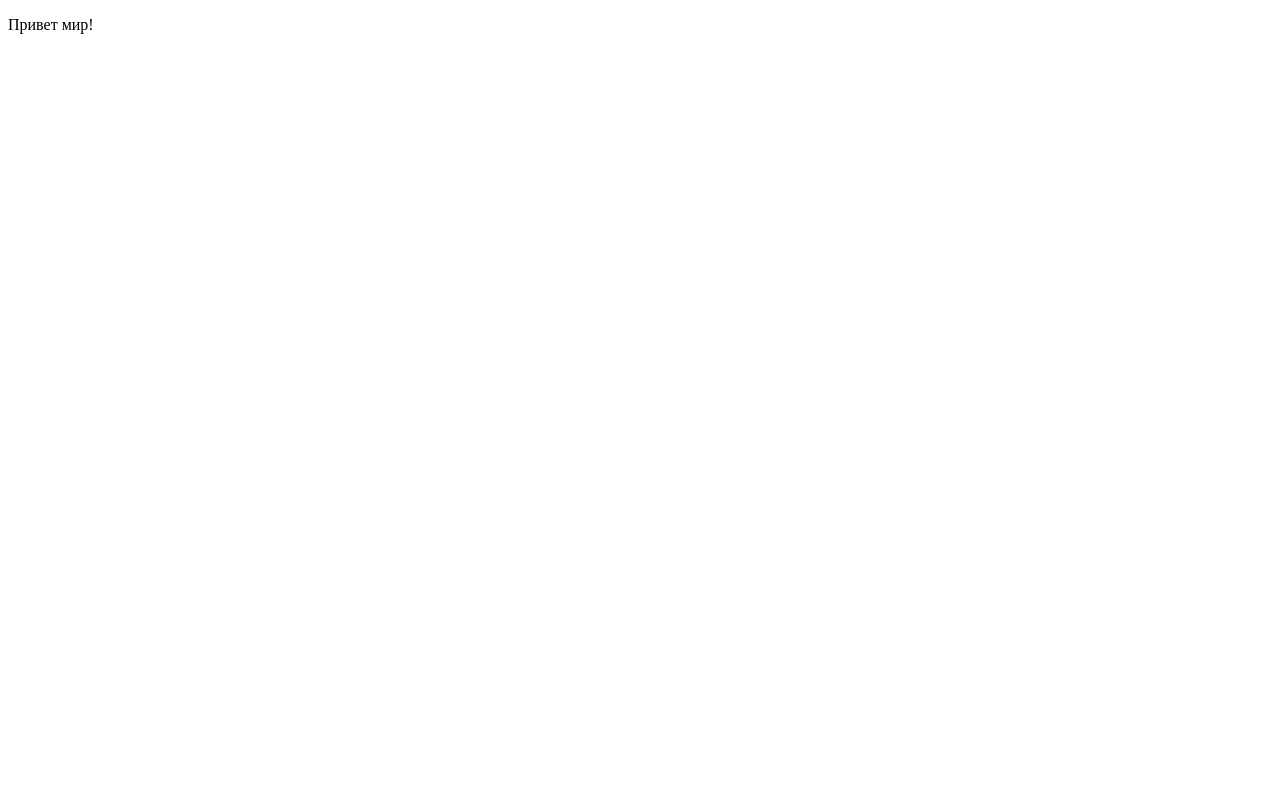
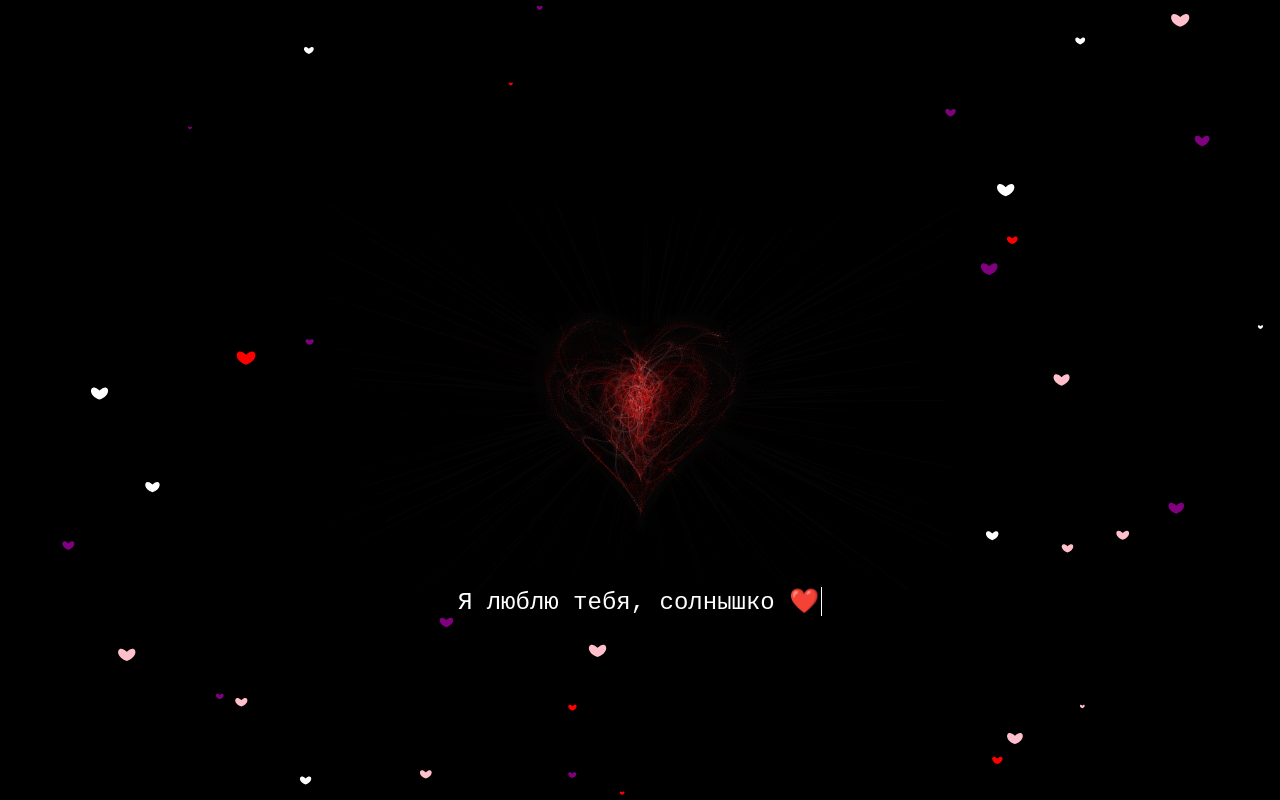
Before and after one commit to doflare123/Love, a plain HTML site: page index.html in a window 1280 px wide. Drawn offline with Linux system fonts and the light colour scheme.

Commit message:
add more content

```diff
--- a/index.html
+++ b/index.html
@@ -3,9 +3,19 @@
 <head>
     <meta charset="UTF-8">
     <meta name="viewport" content="width=device-width, initial-scale=1.0">
-    <title>Document</title>
+    <title>For You❤️</title>
+    <link href="style.css" rel="stylesheet" type="text/css" />
+    <script src="script.js" defer></script>
+    <script src="scriptHeart.js" defer></script>
+    <script src="typingText.js" defer></script>
+    <script src="start.js" defer></script>
 </head>
 <body>
-    <p>Привет мир!</p>
+    <audio id="background-music" autoplay loop>
+        <source src="music/Kaplan.mp3" type="audio/mpeg">
+    </audio>
+    <canvas id="background" class="background"></canvas>
+    <canvas id="heart"></canvas>
+    <div id="typing-text"><p></p></div>
 </body>
 </html>
--- /dev/null
+++ b/script.js
@@ -0,0 +1,146 @@
+window.requestAnimationFrame =
+    window.__requestAnimationFrame ||
+        window.requestAnimationFrame ||
+        window.webkitRequestAnimationFrame ||
+        window.mozRequestAnimationFrame ||
+        window.oRequestAnimationFrame ||
+        window.msRequestAnimationFrame ||
+        (function () {
+            return function (callback, element) {
+                var lastTime = element.__lastTime;
+                if (lastTime === undefined) {
+                    lastTime = 0;
+                }
+                var currTime = Date.now();
+                var timeToCall = Math.max(1, 33 - (currTime - lastTime));
+                window.setTimeout(callback, timeToCall);
+                element.__lastTime = currTime + timeToCall;
+            };
+        })();
+window.isDevice = (/android|webos|iphone|ipad|ipod|blackberry|iemobile|opera mini/i.test(((navigator.userAgent || navigator.vendor || window.opera)).toLowerCase()));
+var loaded = false;
+var init = function () {
+    if (loaded) return;
+    loaded = true;
+    var mobile = window.isDevice;
+    var koef = mobile ? 0.5 : 1;
+    var canvas = document.getElementById('heart');
+    var ctx = canvas.getContext('2d');
+    var width = canvas.width = koef * innerWidth;
+    var height = canvas.height = koef * innerHeight;
+    var rand = Math.random;
+    ctx.fillStyle = "rgba(0,0,0,1)";
+    ctx.fillRect(0, 0, width, height);
+
+    var heartPosition = function (rad) {
+        //return [Math.sin(rad), Math.cos(rad)];
+        return [Math.pow(Math.sin(rad), 3), -(15 * Math.cos(rad) - 5 * Math.cos(2 * rad) - 2 * Math.cos(3 * rad) - Math.cos(4 * rad))];
+    };
+    var scaleAndTranslate = function (pos, sx, sy, dx, dy) {
+        return [dx + pos[0] * sx, dy + pos[1] * sy];
+    };
+
+    window.addEventListener('resize', function () {
+        width = canvas.width = koef * innerWidth;
+        height = canvas.height = koef * innerHeight;
+        ctx.fillStyle = "rgba(0,0,0,1)";
+        ctx.fillRect(0, 0, width, height);
+    });
+
+    var traceCount = mobile ? 20 : 50;
+    var pointsOrigin = [];
+    var i;
+    var dr = mobile ? 0.3 : 0.1;
+    for (i = 0; i < Math.PI * 2; i += dr) pointsOrigin.push(scaleAndTranslate(heartPosition(i), 210, 13, 0, 0));
+    for (i = 0; i < Math.PI * 2; i += dr) pointsOrigin.push(scaleAndTranslate(heartPosition(i), 150, 9, 0, 0));
+    for (i = 0; i < Math.PI * 2; i += dr) pointsOrigin.push(scaleAndTranslate(heartPosition(i), 90, 5, 0, 0));
+    var heartPointsCount = pointsOrigin.length;
+
+    var targetPoints = [];
+    var pulse = function (kx, ky) {
+        for (i = 0; i < pointsOrigin.length; i++) {
+            targetPoints[i] = [];
+            targetPoints[i][0] = kx * pointsOrigin[i][0] + width / 2;
+            targetPoints[i][1] = ky * pointsOrigin[i][1] + height / 2;
+        }
+    };
+
+    var e = [];
+    for (i = 0; i < heartPointsCount; i++) {
+        var x = rand() * width;
+        var y = rand() * height;
+        e[i] = {
+            vx: 0,
+            vy: 0,
+            R: 2,
+            speed: rand() + 5,
+            q: ~~(rand() * heartPointsCount),
+            D: 2 * (i % 2) - 1,
+            force: 0.2 * rand() + 0.7,
+            f: "hsla(0," + ~~(40 * rand() + 60) + "%," + ~~(60 * rand() + 20) + "%,.3)",
+            trace: []
+        };
+        for (var k = 0; k < traceCount; k++) e[i].trace[k] = {x: x, y: y};
+    }
+
+    var config = {
+        traceK: 0.4,
+        timeDelta: 0.03
+    };
+
+    var time = 0;
+    var loop = function () {
+        var n = -Math.cos(time);
+        pulse((1 + n) * .5, (1 + n) * .5);
+        time += ((Math.sin(time)) < 0 ? 9 : (n > 0.8) ? .2 : 1) * config.timeDelta;
+        ctx.fillStyle = "rgba(0,0,0,.1)";
+        ctx.fillRect(0, 0, width, height);
+        for (i = e.length; i--;) {
+            var u = e[i];
+            var q = targetPoints[u.q];
+            var dx = u.trace[0].x - q[0];
+            var dy = u.trace[0].y - q[1];
+            var length = Math.sqrt(dx * dx + dy * dy);
+            if (10 > length) {
+                if (0.95 < rand()) {
+                    u.q = ~~(rand() * heartPointsCount);
+                }
+                else {
+                    if (0.99 < rand()) {
+                        u.D *= -1;
+                    }
+                    u.q += u.D;
+                    u.q %= heartPointsCount;
+                    if (0 > u.q) {
+                        u.q += heartPointsCount;
+                    }
+                }
+            }
+            u.vx += -dx / length * u.speed;
+            u.vy += -dy / length * u.speed;
+            u.trace[0].x += u.vx;
+            u.trace[0].y += u.vy;
+            u.vx *= u.force;
+            u.vy *= u.force;
+            for (k = 0; k < u.trace.length - 1;) {
+                var T = u.trace[k];
+                var N = u.trace[++k];
+                N.x -= config.traceK * (N.x - T.x);
+                N.y -= config.traceK * (N.y - T.y);
+            }
+            ctx.fillStyle = u.f;
+            for (k = 0; k < u.trace.length; k++) {
+                ctx.fillRect(u.trace[k].x, u.trace[k].y, 1, 1);
+            }
+        }
+        //ctx.fillStyle = "rgba(255,255,255,1)";
+        //for (i = u.trace.length; i--;) ctx.fillRect(targetPoints[i][0], targetPoints[i][1], 2, 2);
+
+        window.requestAnimationFrame(loop, canvas);
+    };
+    loop();
+};
+
+var s = document.readyState;
+if (s === 'complete' || s === 'loaded' || s === 'interactive') init();
+else document.addEventListener('DOMContentLoaded', init, false);
--- /dev/null
+++ b/scriptHeart.js
@@ -0,0 +1,47 @@
+var backgroundCanvas = document.getElementById('background');
+var bgCtx = backgroundCanvas.getContext('2d');
+
+var resizeCanvas = function () {
+    backgroundCanvas.width = window.innerWidth;
+    backgroundCanvas.height = window.innerHeight;
+};
+resizeCanvas();
+window.addEventListener('resize', resizeCanvas);
+
+var hearts = [];
+var heartColors = ["red", "pink", "purple", "white"];
+
+for (var i = 0; i < 50; i++) {
+    hearts.push({
+        x: Math.random() * backgroundCanvas.width,
+        y: Math.random() * backgroundCanvas.height,
+        size: Math.random() * 8 + 2,
+        speed: Math.random() * 2 + 1,
+        color: heartColors[Math.floor(Math.random() * heartColors.length)]
+    });
+}
+
+var drawHeart = function (ctx, x, y, size, color) {
+    ctx.fillStyle = color;
+    ctx.beginPath();
+    ctx.moveTo(x, y);
+    ctx.bezierCurveTo(x - size, y - size, x - size * 1.5, y + size / 2, x, y + size);
+    ctx.bezierCurveTo(x + size * 1.5, y + size / 2, x + size, y - size, x, y);
+    ctx.fill();
+};
+
+var updateHearts = function () {
+    bgCtx.clearRect(0, 0, backgroundCanvas.width, backgroundCanvas.height);
+    for (var i = 0; i < hearts.length; i++) {
+        var heart = hearts[i];
+        heart.y += heart.speed;
+        if (heart.y > backgroundCanvas.height) {
+            heart.y = -10;
+            heart.x = Math.random() * backgroundCanvas.width;
+        }
+        drawHeart(bgCtx, heart.x, heart.y, heart.size, heart.color);
+    }
+    requestAnimationFrame(updateHearts);
+};
+
+updateHearts();
--- /dev/null
+++ b/start.js
@@ -0,0 +1,5 @@
+document.addEventListener("click", function () {
+    var audio = document.getElementById("background-music");
+    audio.volume = 1.05;
+    audio.play();
+}, { once: true });
--- /dev/null
+++ b/style.css
@@ -0,0 +1,57 @@
+body {
+    align-items: center;
+    justify-content: center;
+    display: flex;
+    height: 100vh;
+    overflow: hidden; /* Чтобы не было прокрутки */
+    margin: 0;
+}
+
+canvas {
+    position: absolute;
+    width: 50%;
+    height: 50%;
+}
+
+#heart {
+    z-index: 100; /* Центральное сердце сверху */
+    pointer-events: none;
+}
+
+.background {
+    background-color: black;
+    width: 100%;
+    height: 100%;
+    z-index: 98; /* Фоновые сердечки снизу */
+    pointer-events: none;
+}
+
+
+
+#typing-text {
+    position: absolute;
+    bottom: 20%;
+    left: 50%;
+    transform: translateX(-50%);
+    font-size: 24px;
+    color: white;
+    font-family: 'Courier New', monospace;
+    text-align: center;
+    overflow: hidden; /* Обрезаем содержимое */
+    white-space: nowrap;
+    z-index: 101;
+}
+
+#typing-text p {
+    display: inline-block;
+    border-right: 1px solid white;
+    padding-right: 2px;
+    animation: blink 0.8s step-end infinite;
+    z-index: 101;
+}
+
+@keyframes blink {
+    50% {
+        border-color: transparent;
+    }
+}
--- /dev/null
+++ b/typingText.js
@@ -0,0 +1,39 @@
+document.addEventListener("DOMContentLoaded", function () {
+    var texts = ["Я люблю тебя, солнышко ❤️", "Я хочу тебе сказать, что ты лучшее, что случалось со мной", "Еще полгода назад, я и подумать не мог, что буду с таким чудом строить будущее", "Хочу сказать, что ты самая лучшая девочка на этой планете!", "И в этот замечательный день, вместо тысячи слов, я хочу пожелать тебе только самого наиулчшего!", "Хочу пожелать тебе здоровья, это все-таки самое главное. Но и про счастье тоже нельзя забывать!", "Извини, что я не такой романтичный, хотел показать свою любовь как-то особенно...", "И ничего лечше..", "Хотя лучше я просто скажу тебе:", "Спасибо, что ты существуешь в моей жизни", "Я тебя правда, очень сильно люблю и поздравляю с днем рождения!"];
+    var textContainer = document.getElementById("typing-text");
+    var paragraph = textContainer.querySelector("p");
+    var textIndex = 0;
+    var index = 0;
+    var deleting = false;
+
+    function typeEffect() {
+        let currentText = texts[textIndex];
+
+        if (!deleting) {
+            if (index < currentText.length) {
+                paragraph.textContent += currentText.charAt(index);
+                textContainer.style.width = `${paragraph.offsetWidth + 20}px`;
+                index++;
+                setTimeout(typeEffect, 100); // Скорость печатания
+            } else {
+                setTimeout(() => {
+                    deleting = true;
+                    typeEffect();
+                }, 2000); // Ждём 10 секунд перед удалением текста
+            }
+        } else {
+            if (index > 0) {
+                paragraph.textContent = currentText.substring(0, index - 1);
+                textContainer.style.width = `${paragraph.offsetWidth - 20}px`;
+                index--;
+                setTimeout(typeEffect, 50); // Скорость удаления
+            } else {
+                deleting = false;
+                textIndex = (textIndex + 1) % texts.length; // Переход к следующему тексту
+                setTimeout(typeEffect, 1000); // Пауза перед началом нового текста
+            }
+        }
+
+    }
+    setTimeout(typeEffect, 2000); // Задержка перед началом анимации
+});
```
Also changed, not shown: 1 other file.
